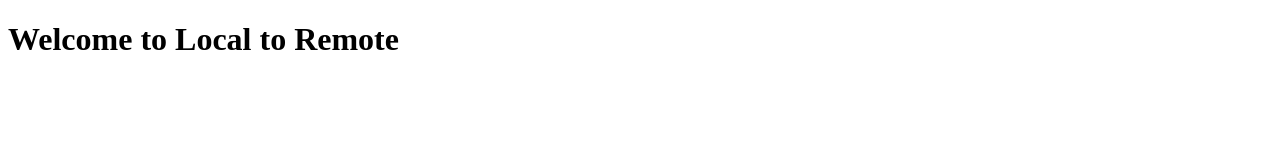
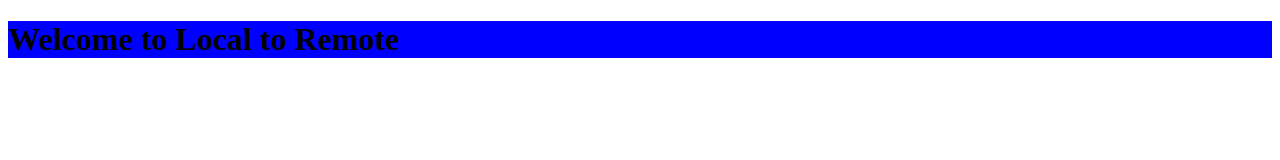
Before and after one commit to Saikumarunique/local-to-remote, a plain HTML site: page index.html in a window 1280 px wide. Drawn offline with Linux system fonts and the light colour scheme.

Commit message:
added style.css file

```diff
--- a/index.html
+++ b/index.html
@@ -4,6 +4,7 @@
     <meta charset="UTF-8">
     <meta name="viewport" content="width=device-width, initial-scale=1.0">
     <title>Document</title>
+     <link rel="stylesheet" href="style.css">
 </head>
 <body>
     <h1>Welcome to Local to Remote</h1>
--- /dev/null
+++ b/style.css
@@ -0,0 +1,3 @@
+h1 {
+    background-color: blue;
+}
```
